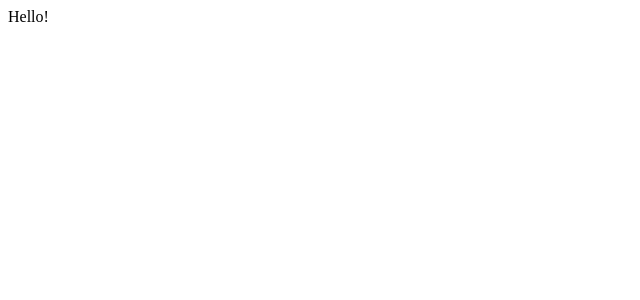
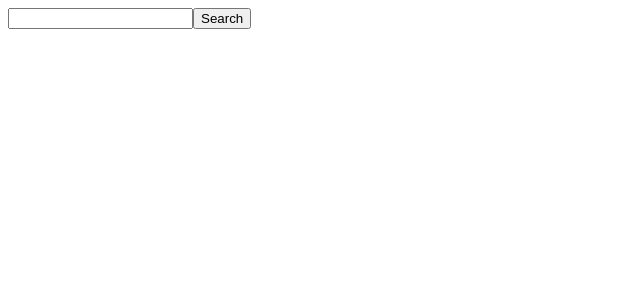
Before and after one commit to allyssonsantos/simple-github-app, a Next.js app: page / in a window 1280 px wide. Shown: the top 300 px of the page, without its empty margins (0-640 px from the left). Built offline with nearby package versions, Linux system fonts and the light colour scheme.

Commit message:
Create context and some simple components

```diff
--- /dev/null
+++ b/components/Button/index.js
@@ -0,0 +1,8 @@
+import styled from 'styled-components';
+import AppContext from '../../providers/AppContext';
+
+const StyledButton = styled.button``;
+
+const Button = ({ children }) => <StyledButton>{children}</StyledButton>;
+
+export default Button;
--- /dev/null
+++ b/components/Input/index.js
@@ -0,0 +1,7 @@
+import styled from 'styled-components';
+
+const Input = styled.input.attrs({
+  type: "text",
+})``;
+
+export default Input;
--- a/pages/index.js
+++ b/pages/index.js
@@ -1,6 +1,16 @@
+import React from 'react';
 import styled from 'styled-components';
 
-const Main = styled.div``;
-const Home = () => <Main>Hello!</Main>;
+import AppContext from '../providers/AppContext';
+
+import Input from '../components/Input';
+import Button from '../components/Button';
+
+const Home = () => (
+  <AppContext.Provider>
+    <Input />
+    <Button>Search</Button>
+  </AppContext.Provider>
+);
 
 export default Home;
--- /dev/null
+++ b/providers/AppContext.js
@@ -0,0 +1,5 @@
+import React from 'react';
+
+const AppContext = React.createContext();
+
+export default AppContext;
```
